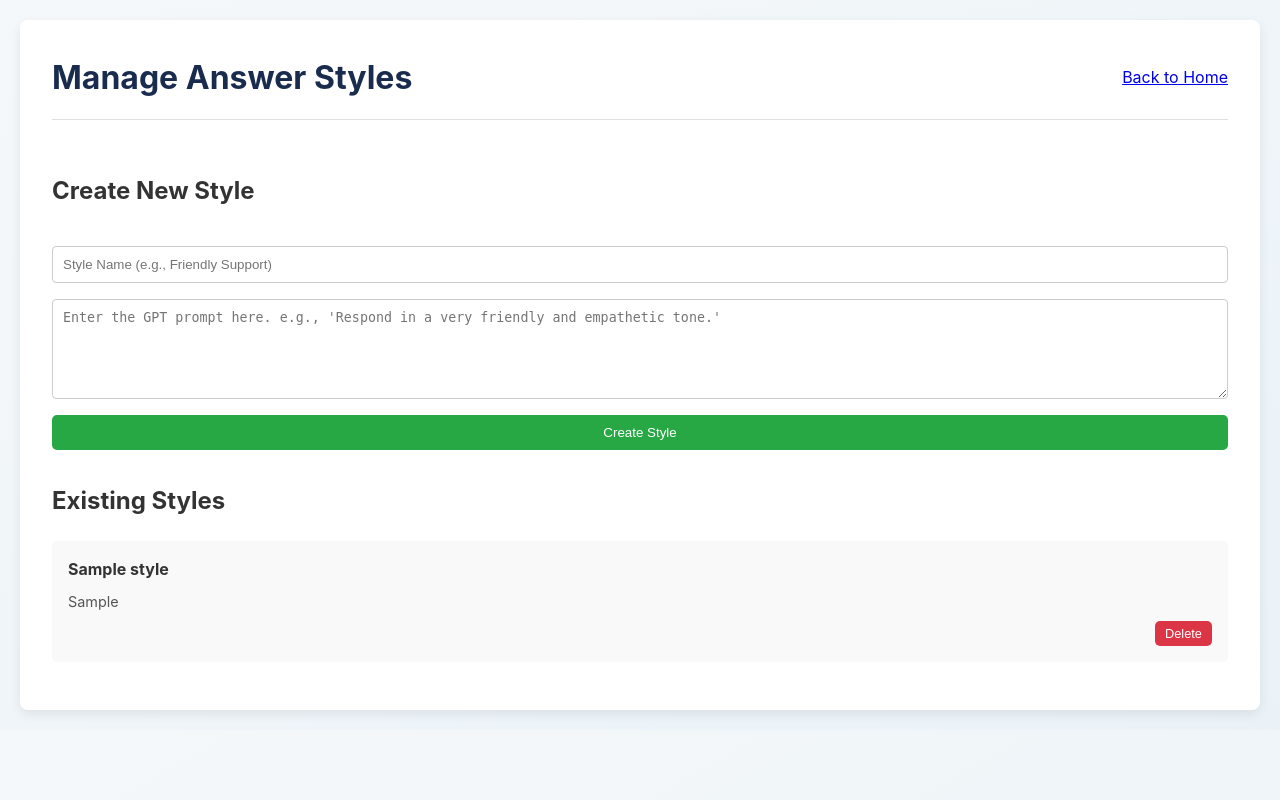
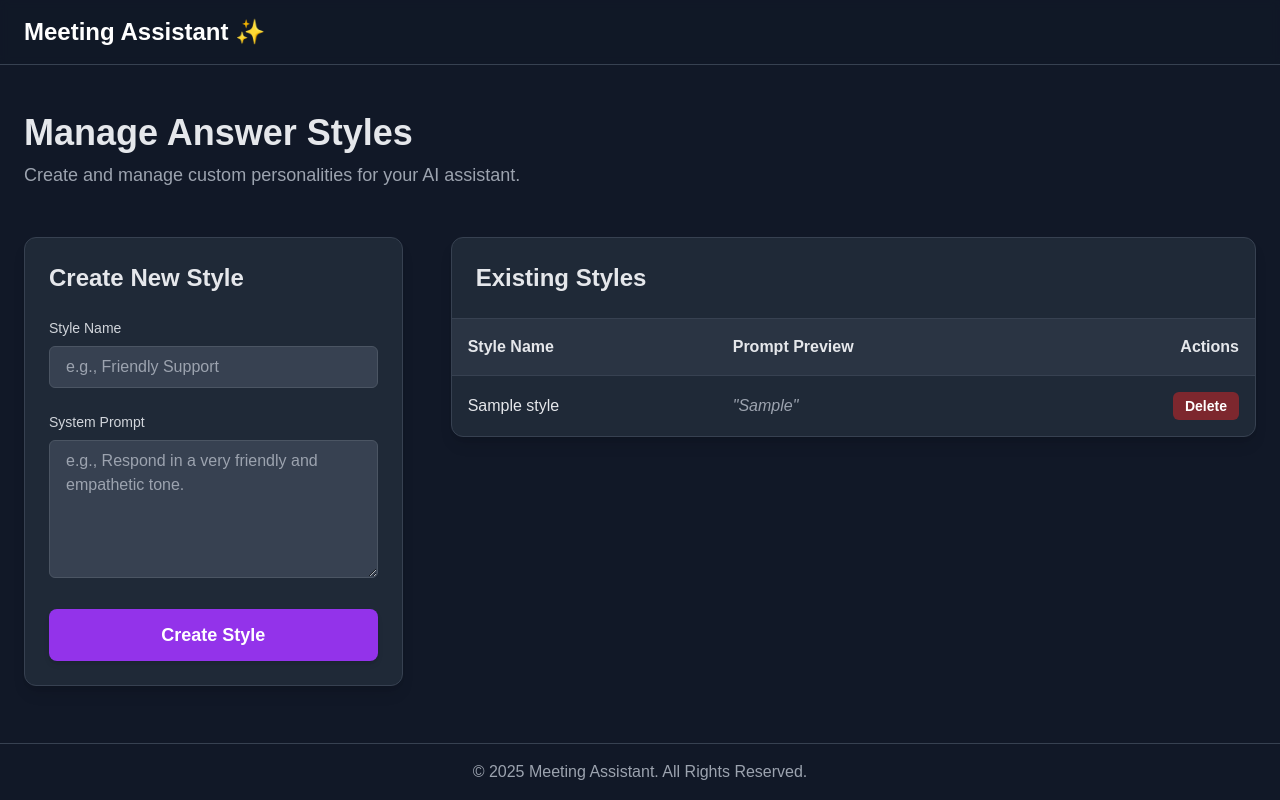
Before and after one commit to asofo1996/meeting-assistant, a Flask app: page /styles in a window 1280 px wide. Run offline with Flask 3, Linux system fonts and the light colour scheme; tables that the repository leaves empty hold one stand-in row (values such as "Sample post"); parts of the project's set-up code (start-up, migrations or seed data) failed here and were passed over; some libraries are stand-ins or nearby versions; some web fonts are replaced.

Commit message:
refactor: Complete UI redesign for all pages

```diff
--- a/app/templates/styles.html
+++ b/app/templates/styles.html
@@ -1,41 +1,70 @@
-<!DOCTYPE html>
-<html lang="en">
-<head>
-    <meta charset="UTF-8">
-    <title>Manage Answer Styles</title>
-    <link rel="stylesheet" href="{{ url_for('static', filename='css/style.css') }}">
-</head>
-<body>
-    <div class="container">
-        <div class="header">
-            <h1 data-key="styles_title">Manage Answer Styles</h1>
-            <a href="/" data-key="back_to_home">Back to Home</a>
+{% extends 'base.html' %}
+
+{% block title %}Manage Answer Styles - Meeting Assistant{% endblock %}
+
+{% block content %}
+<header class="mb-12">
+    <h1 class="text-4xl font-bold">Manage Answer Styles</h1>
+    <p class="text-lg text-gray-400 mt-2">Create and manage custom personalities for your AI assistant.</p>
+</header>
+
+<div class="grid lg:grid-cols-3 gap-12">
+    <div class="lg:col-span-1">
+        <div class="bg-gray-800 rounded-xl border border-gray-700 p-6 shadow-lg">
+            <h2 class="text-2xl font-bold mb-6">Create New Style</h2>
+            <div class="space-y-6">
+                <div>
+                    <label for="style-name" class="block text-sm font-medium text-gray-300 mb-2">Style Name</label>
+                    <input type="text" id="style-name" placeholder="e.g., Friendly Support" class="w-full bg-gray-700 text-white rounded-md px-4 py-2 border border-gray-600 focus:ring-2 focus:ring-purple-500 focus:outline-none">
                 </div>
-
-        <div class="style-form">
-            <h2 data-key="create_new_style">Create New Style</h2>
-            <input type="text" id="style-name" data-key="style_name_placeholder" placeholder="Style Name (e.g., Friendly Support)">
-            <textarea id="style-prompt" data-key="style_prompt_placeholder" placeholder="Enter the GPT prompt here. e.g., 'Respond in a very friendly and empathetic tone.'"></textarea>
-            <button id="create-style-btn" data-key="create_style_button">Create Style</button>
+                <div>
+                    <label for="style-prompt" class="block text-sm font-medium text-gray-300 mb-2">System Prompt</label>
+                    <textarea id="style-prompt" rows="5" placeholder="e.g., Respond in a very friendly and empathetic tone." class="w-full bg-gray-700 text-white rounded-md px-4 py-2 border border-gray-600 focus:ring-2 focus:ring-purple-500 focus:outline-none"></textarea>
                 </div>
-
-        <div class="style-list">
-            <h2 data-key="existing_styles">Existing Styles</h2>
-            <ul id="existing-styles">
-                {% for style in styles %}
-                <li data-id="{{ style.id }}">
-                    <strong>{{ style.name }}</strong>
-                    <p>{{ style.prompt }}</p>
-                    <button class="delete-style-btn" data-key="delete">Delete</button>
-                </li>
-                {% endfor %}
-            </ul>
+                <button id="create-style-btn" class="w-full bg-purple-600 hover:bg-purple-700 text-white font-bold py-3 px-6 rounded-lg text-lg transition-colors shadow-md">
+                    Create Style
+                </button>
+            </div>
         </div>
     </div>
 
+    <div class="lg:col-span-2">
+        <div class="bg-gray-800 rounded-xl border border-gray-700 shadow-lg overflow-hidden">
+            <div class="p-6 border-b border-gray-700">
+                 <h2 class="text-2xl font-bold">Existing Styles</h2>
+            </div>
+            <div class="overflow-x-auto">
+                <table class="w-full text-left">
+                    <thead class="bg-gray-700/50">
+                        <tr>
+                            <th class="p-4 font-semibold">Style Name</th>
+                            <th class="p-4 font-semibold">Prompt Preview</th>
+                            <th class="p-4 font-semibold text-right">Actions</th>
+                        </tr>
+                    </thead>
+                    <tbody id="existing-styles">
+                        {% for style in styles %}
+                        <tr class="border-t border-gray-700 hover:bg-gray-700/50 transition-colors" data-id="{{ style.id }}">
+                            <td class="p-4 font-medium">{{ style.name }}</td>
+                            <td class="p-4 text-gray-400 italic truncate max-w-sm">"{{ style.prompt }}"</td>
+                            <td class="p-4 text-right">
+                                <button class="delete-style-btn bg-red-600/50 hover:bg-red-600 text-white font-semibold py-1 px-3 rounded-md text-sm transition-colors">
+                                    Delete
+                                </button>
+                            </td>
+                        </tr>
+                        {% endfor %}
+                    </tbody>
+                </table>
+            </div>
+        </div>
+    </div>
+</div>
+{% endblock %}
+
+{% block scripts %}
 <script src="{{ url_for('static', filename='js/translations.js') }}"></script>
 <script src="{{ url_for('static', filename='js/language.js') }}"></script>
-
 <script>
     document.getElementById('create-style-btn').addEventListener('click', () => {
         const name = document.getElementById('style-name').value;
@@ -61,17 +90,19 @@
 
     document.getElementById('existing-styles').addEventListener('click', (e) => {
         if (e.target.classList.contains('delete-style-btn')) {
-                const styleItem = e.target.parentElement;
-                const styleId = styleItem.dataset.id;
-                const currentLang = window.getSavedLanguage(); // 저장된 언어 가져오기
-                const confirmMessage = translations[currentLang].confirm_delete_style; // 번역된 확인 메시지 사용
+            const styleRow = e.target.closest('tr');
+            if (!styleRow) return;
+
+            const styleId = styleRow.dataset.id;
+            const currentLang = window.getSavedLanguage ? window.getSavedLanguage() : 'en';
+            const confirmMessage = translations[currentLang]?.confirm_delete_style || 'Are you sure you want to delete this style?';
 
             if (confirm(confirmMessage)) {
                 fetch(`/api/style/delete/${styleId}`, { method: 'DELETE' })
                 .then(res => res.json())
                 .then(data => {
                     if (data.success) {
-                            styleItem.remove();
+                        styleRow.remove();
                     } else {
                         alert('Failed to delete style.');
                     }
@@ -80,5 +111,4 @@
         }
     });
 </script>
-</body>
-</html>
+{% endblock %}
```
Also changed, not shown: app/templates/history.html (+55 -30 lines). Lines whose indentation alone changed are shown as unchanged.
